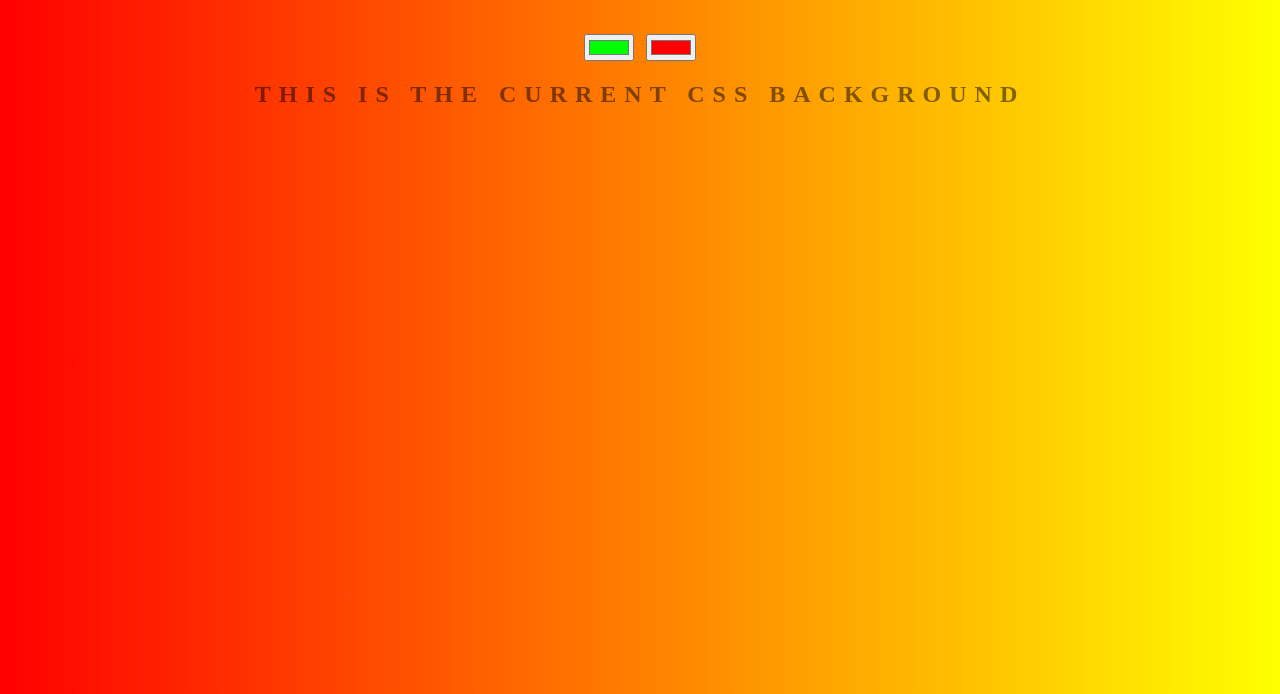
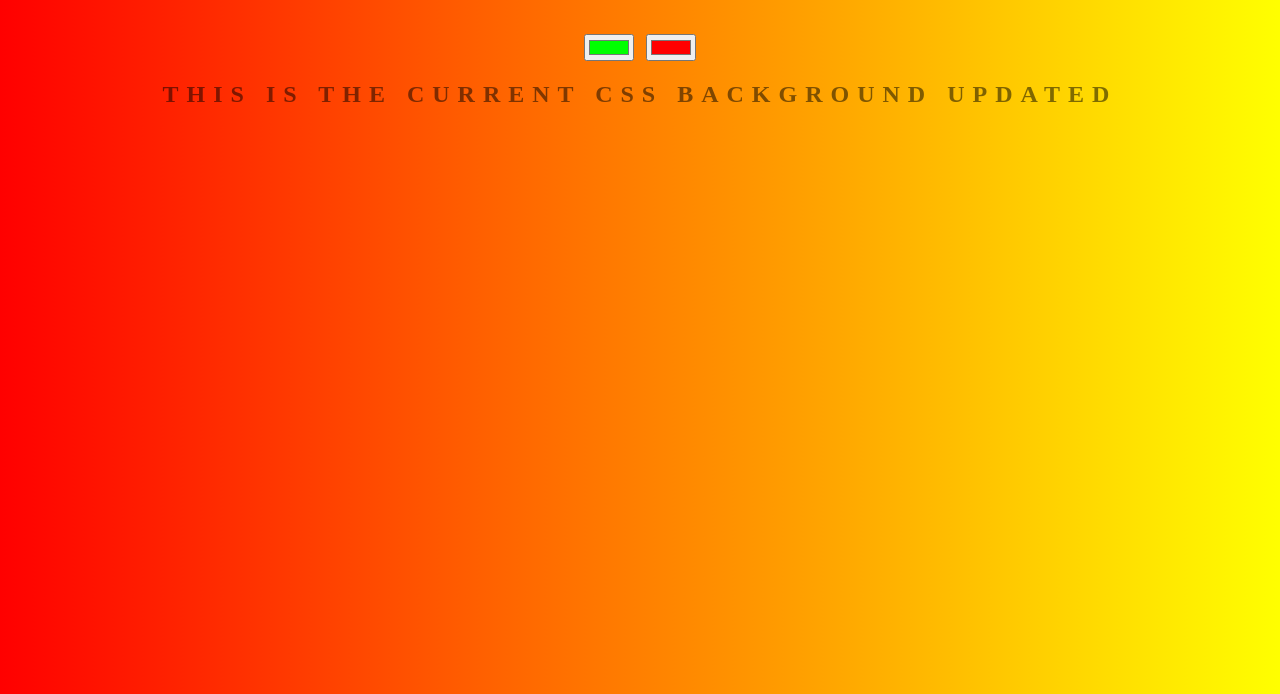
Before and after one commit to adrianlazarpop/background-generator, a plain HTML site: page index.html in a window 1280 px wide. Shown: the part 106-800 px from the top of the page. Drawn offline with Linux system fonts and the light colour scheme.

Commit message:
changing text version 2

```diff
--- a/index.html
+++ b/index.html
@@ -10,7 +10,7 @@
     <h1>COOL Generator!</h1>
     <input class="color" type="color" value="#00ff00">
     <input class="color" type="color" value="#ff0000">
-    <h2>This is the Current CSS background</h2>
+    <h2>This is the Current CSS background updated</h2>
     <h3></h3>
     <script type="text/javascript" src="script.js"></script>
 </body>
```
